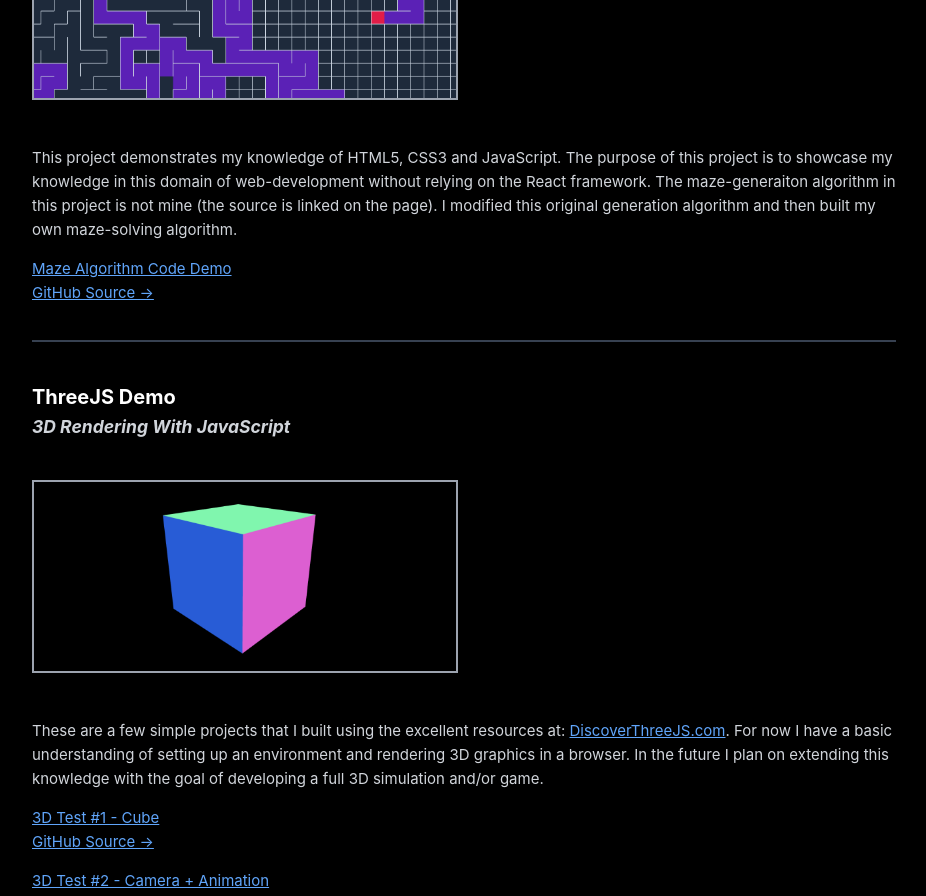
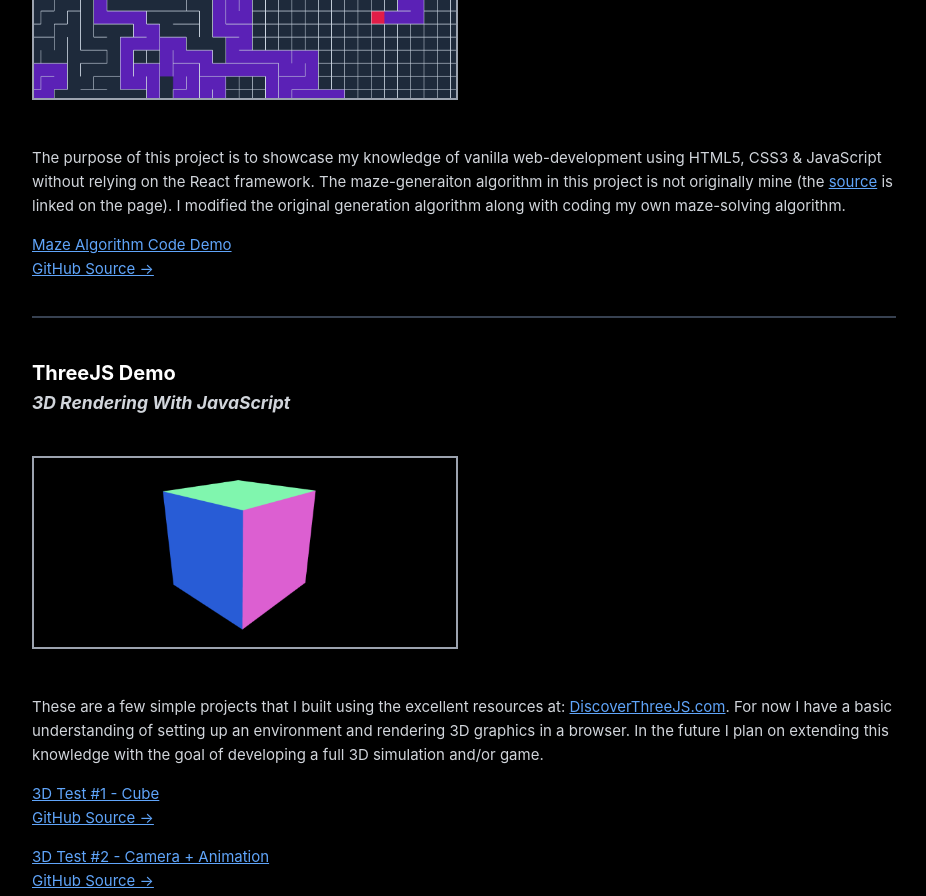
Before and after one commit to Cloudinnovates/gavinshr.com, a React (Create React App) app: page /projects in a window 1280 px wide. Shown: the part 1020-1916 px from the top of the page, without its empty margins (176-1102 px from the left). Built offline with nearby package versions, Linux system fonts and the light colour scheme; some icons are missing.

Commit message:
Updates to Maze algo project

```diff
--- a/src/Routes/Projects/Projects.js
+++ b/src/Routes/Projects/Projects.js
@@ -50,7 +50,7 @@ export default function Projects() {
               />
             </div>
             <br/>
-            <p style={{ paddingTop: "15px" }}>This project demonstrates my knowledge of HTML5, CSS3 and JavaScript. The purpose of this project is to showcase my knowledge in this domain of web-development without relying on the React framework. The maze-generaiton algorithm in this project is not mine (the source is linked on the page). I modified this original generation algorithm and then built my own maze-solving algorithm.</p>
+            <p style={{ paddingTop: "15px" }}>The purpose of this project is to showcase my knowledge of vanilla web-development using HTML5, CSS3 & JavaScript without relying on the React framework. The maze-generaiton algorithm in this project is not originally mine (the <a className="link" href="https://codepen.io/mohamed9714/pen/dyPoaGx">source</a> is linked on the page). I modified the original generation algorithm along with coding my own maze-solving algorithm.</p>
             <div style={{ paddingTop: "15px"}}>
               <a className="link" href="/MazeAlgorithm/index.html">Maze Algorithm Code Demo</a>
               <br/>
```
Also changed, not shown: 8 other files (tests, documents, lock files or other folders).
